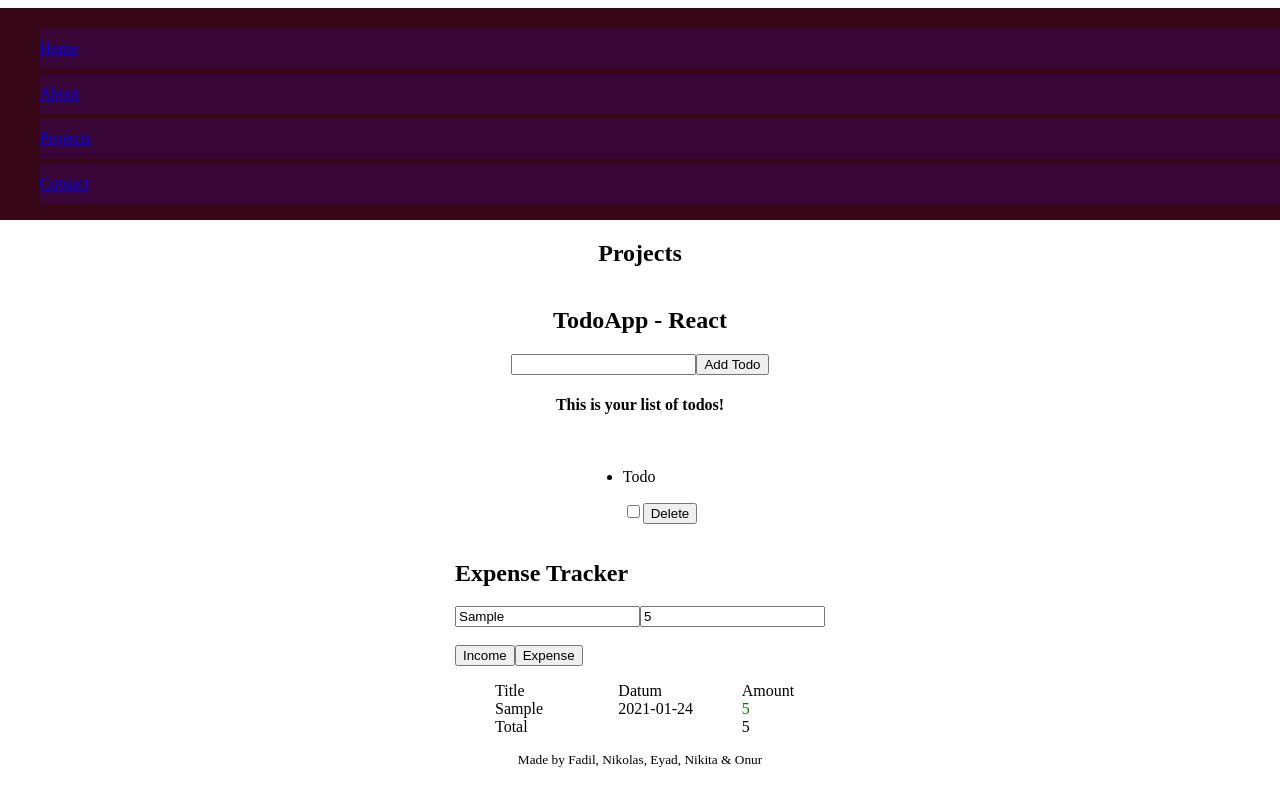
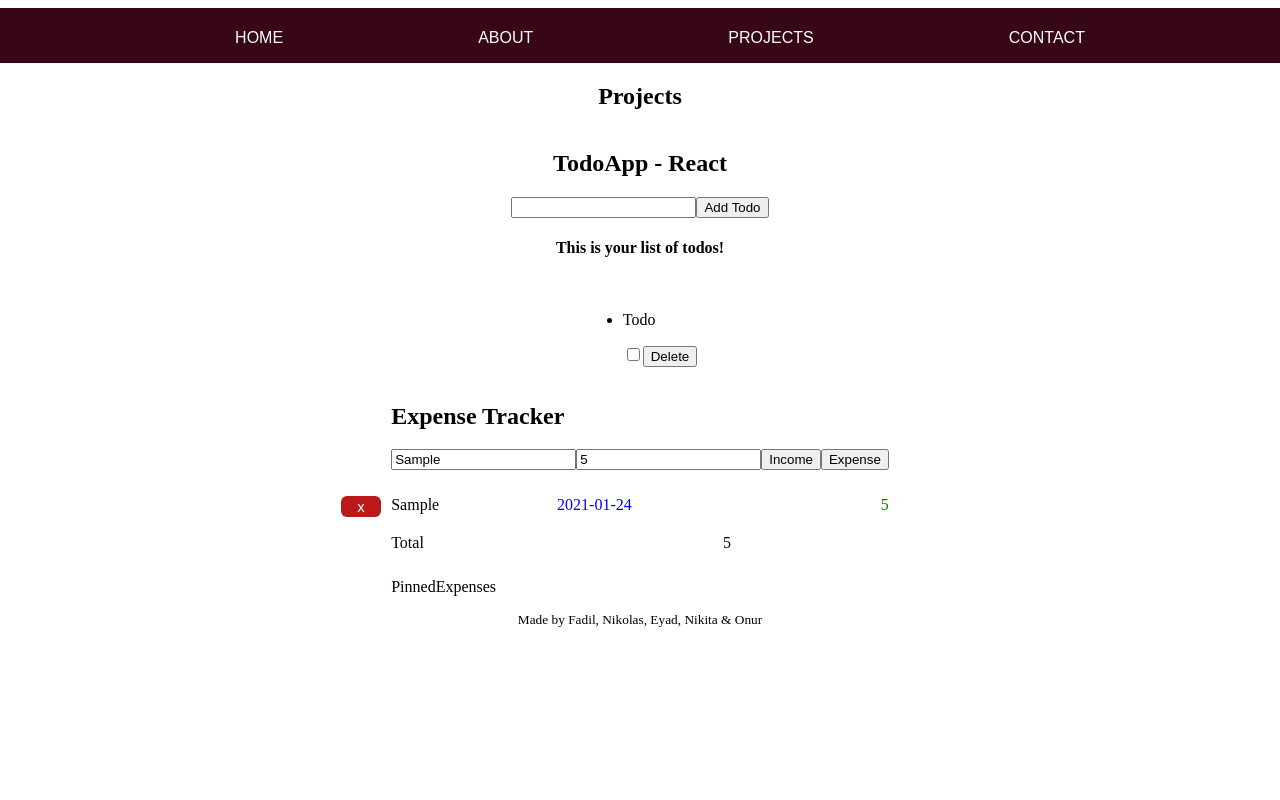
Before and after one commit to FaaDiiL/react-platform, a React (Create React App) app: page /projects in a window 1280 px wide. Both pictures are taken after typing "Sample", "5" into the empty fields and a click on the button "Income". Built offline with nearby package versions, Linux system fonts and the light colour scheme.

Commit message:
pinnedExp component created

```diff
--- a/src/Header/Navigation/Navigation.js
+++ b/src/Header/Navigation/Navigation.js
@@ -5,12 +5,21 @@ import styled from 'styled-components'
 
 const StyledUl = styled.ul`
 list-style: none;
+display:flex;
+justify-content: space-evenly;
 `
 
 const StyledLi = styled.li`
-background-color:  #370637;
-line-height: 2.5rem;
-margin: 5px 0px;
+/* e-height: 2.5rem; */
+/* margin: 5px 0px; */
+
+a{
+    color: white;
+    text-decoration:none;
+    text-transform: uppercase;
+    font-family: Arial, Helvetica, sans-serif;
+}
+
 `
 
 function Navigation() {
--- a/src/Main/Projects/ExpenseTracker/NewExpenses/NewExpenses.js
+++ b/src/Main/Projects/ExpenseTracker/NewExpenses/NewExpenses.js
@@ -8,7 +8,7 @@ function NewExpenses({handleChange, handleIncome, handleExpense}) {
                <form>
                    <input onChange={handleChange} name ='titleData' type="text" placeholder="Income/Expense title"  />
                    <input  onChange={handleChange} name ='amountData' min='0' type="number" placeholder="Sum" />
-                   <br/><br/>
+
                    <button onClick={handleIncome} type="submit" className="incomeButton">Income</button>
                    <button onClick={handleExpense} type="submit" className="expenseButton">Expense</button>
                </form>
--- /dev/null
+++ b/src/Main/Projects/ExpenseTracker/PinnedExp/PinnedExp.js
@@ -0,0 +1,11 @@
+import React from 'react'
+
+function PinnedExp() {
+    return (
+        <div>
+            <p>PinnedExpenses</p>
+        </div>
+    )
+}
+
+export default PinnedExp
--- a/src/Main/Projects/ExpenseTracker/Table/Table.js
+++ b/src/Main/Projects/ExpenseTracker/Table/Table.js
@@ -3,7 +3,11 @@ import styled from 'styled-components'
 
 const Ul = styled.ul `
 min-width:100%;
+margin: 16px 0px;
+padding: 0px;
 li{
+  position: relative;
+  padding: 10px 0px;
   width:100%;
   display: flex;
   justify-content:space-between;
@@ -17,32 +21,67 @@ color: red;
 .income-amount{
 color:green;
 }
+.income-amount, .expense-amount {
+  text-align: right;
+}
 .date{
   color: blue
 }
+/* .buttonWrapper{
+
+display: none;
+
+}
+.buttonWrapper:hover{
+
+display: block;
+
+} */
+.button{
+  position: absolute;
+  left: -50px;
+  width: 8%;
+  background: #ba181b;
+  color: white;
+  font-size: 15px;
+  border: none;
+  padding: 2px;
+  border-radius: 6px;
+}
 `
-function Table({expenses}) {
+function Table({expenses, handleDelete}) {
 
-  const TotalSum = expenses.map(expense => parseInt(expense.amount)).reduce( (acc, curr) => (acc + curr), 0)
+  const TotalSum = expenses.map(expense =>
+    parseInt(expense.amount))
+    .reduce( (acc, curr) => (acc + curr), 0)
 
 
 
   return (
 
     <Ul>
-    <li>
+  {/*   <li>
         <span>Title</span>
-        <span>Datum</span>
+        <span>Date</span>
         <span>Amount</span>
-      </li>
+      </li> */}
      {expenses.map((expense, index) =>
 (
+
      <li key={index}>
      <span>{expense.title}</span>
-     <span>{expense.date}</span>
-     <span className={`${(expense.type)?'expense-amount':'income-amount'}`}>{expense.amount}</span></li>
-)
+
+     <span className='date'>{expense.date}</span>
+     <span className={expense.type?'expense-amount':'income-amount'}>{expense.amount}</span>
+
+
+      <button onClick={() => handleDelete(expense.id)} className='button'>x</button>
+
+     </li>
+
+     )
      )}
+
      <li>
         <span>Total</span>
         <span>{TotalSum}</span>
--- a/src/Main/Projects/ExpenseTracker/index.js
+++ b/src/Main/Projects/ExpenseTracker/index.js
@@ -2,10 +2,10 @@ import React, { useState } from 'react'
 
 import NewExpenses from './NewExpenses/NewExpenses'
 import Table from './Table/Table'
+import PinnedExp from './PinnedExp/PinnedExp'
 
 function Index() {
   const [expenses, setExpenses] = useState([])
-
   const [expenseTitle, setExpenseTitle] = useState('Title')
   const [expenseAmount, setExpenseAmount] = useState('Amount')
 
@@ -35,7 +35,8 @@ function Index() {
       date: new Date().toISOString().slice(0, 10),
       time: new Date().toISOString().slice(11, 16),
       amount: expenseAmount,
-      type: false
+      type: false,
+      id: Math.random() * 10
     }])
   }
 
@@ -46,17 +47,23 @@ function Index() {
       date: new Date().toISOString().slice(0, 10),
       time: new Date().toISOString().slice(11, 16),
       amount: '-' +expenseAmount,
-      type: true
+      type: true,
+      id: Math.random() * 10
     }])
   }
 
+const handleDelete = (delID) => {
+  const deletedExpenses = expenses.filter(expense => expense.id !== delID)
+  setExpenses(deletedExpenses)
+}
 
 
   return (
     <div>
+
       <NewExpenses handleChange={handleChange} handleIncome={handleIncome} handleExpense={handleExpense}/>
-      <Table expenses={expenses}/>
-
+      <Table expenses={expenses} handleDelete={handleDelete}/>
+      <PinnedExp />
     </div>
   )
 }
```
